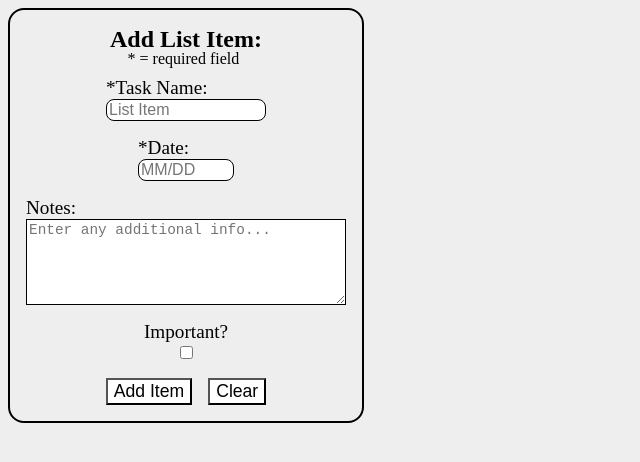
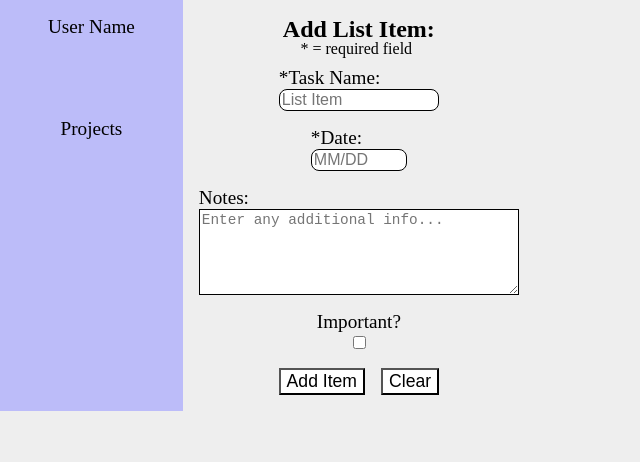
Before and after one commit to Julian-Bazo/odin-todo-list, a website built with webpack: page src/template.html in a window 1280 px wide. Shown: the whole page, without its empty margins (0-640 px from the left). Built offline with nearby package versions, Linux system fonts and the light colour scheme.

Commit message:
Add sidebar
Adds a sidebar to the website which will also user to swap between lists.

```diff
--- a/src/index.js
+++ b/src/index.js
@@ -2,6 +2,9 @@ import "./styles.css";
 
 import Task from "./taskcreator.js";
 import {resetButton, submitButton, getUrgency, getDescription, getDate, getTitle} from "./informationForm.js";
+import { projectsSection } from "./projectSidebar.js";
+
+createSidebar();
 
 const firstTask = new Task("Go to the mall", "Tomorrow");
 firstTask.setDescription("I have to buy eggs");
--- /dev/null
+++ b/src/projectSidebar.js
@@ -0,0 +1,13 @@
+const wholeSidebar = document.querySelector(".sidebar");
+
+const usernameSection = document.createElement("div");
+usernameSection.textContent = "User Name";
+usernameSection.classList.add("username-section");
+wholeSidebar.appendChild(usernameSection);
+
+const projectsSection = document.createElement("div");
+projectsSection.textContent = "Projects";
+projectsSection.classList.add("projects-section");
+wholeSidebar.appendChild(projectsSection);
+
+export { projectsSection };
--- a/src/styles.css
+++ b/src/styles.css
@@ -1,13 +1,12 @@
 body {
     background-color: #eee;
+    margin: 0rem;
 }
 
 .whole-form {
     display: flex;
     flex-direction: column;
-    border: 2px solid black;
     padding: 1rem;
-    border-radius: 1rem;
     width: 20rem;
     gap: 1rem;
     justify-content: center;
@@ -84,3 +83,25 @@ body {
     font-size: 1.1rem;
     background-color: white;
 }
+
+.sidebar {
+    background-color: rgb(188, 188, 249);
+}
+
+.site-container {
+    display: grid;
+    grid-template: 1fr / 1fr 6fr;
+}
+
+.username-section {
+    font-size: 1.2rem;
+    text-align: center;
+    margin-top: 1rem;
+}
+
+.projects-section {
+    font-size: 1.2rem;
+    text-align: center;
+    margin-top: 5rem;
+    cursor: pointer;
+}
--- a/src/template.html
+++ b/src/template.html
@@ -6,7 +6,11 @@
     <title>To-Do List</title>
 </head>
 <body>
-    <div class="content"></div>
+
+    <div class="site-container">
+        <div class="sidebar"></div>
+        <div class="content"></div>
+    </div>
 
 </body>
 </html>
```
